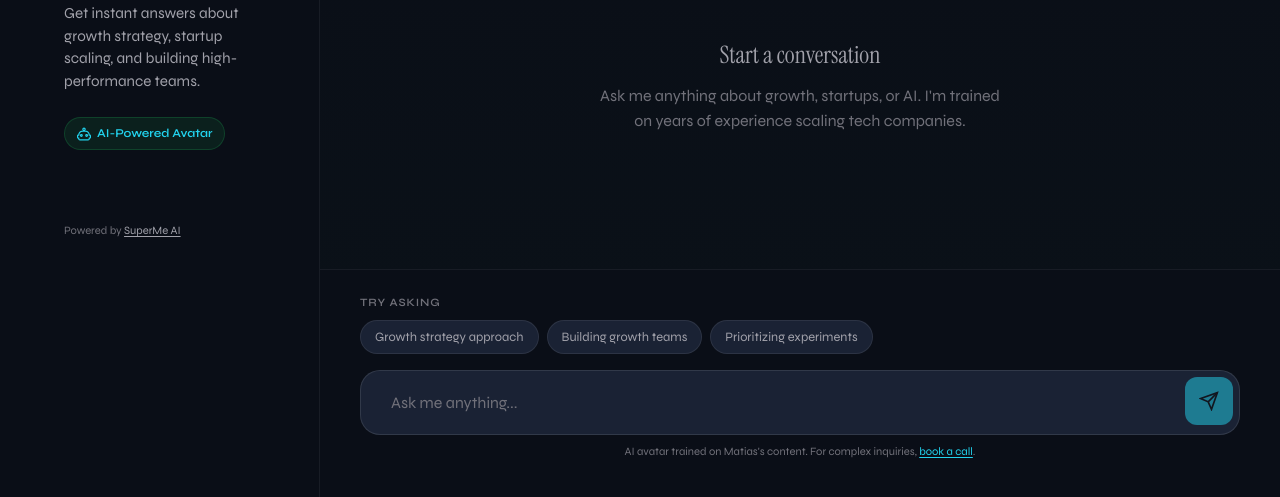
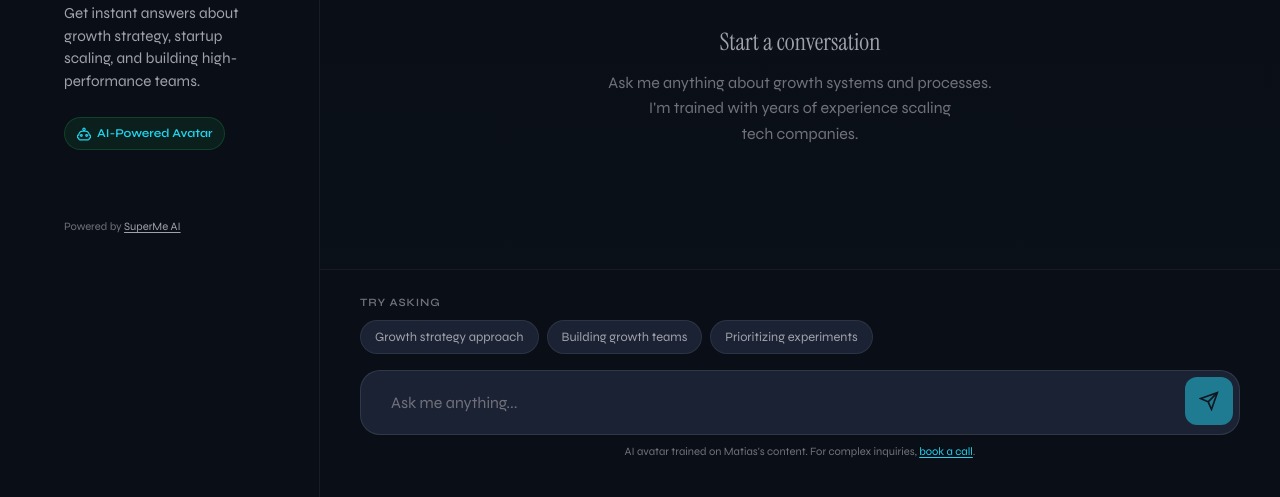
Before and after one commit to m-honorato/tacttus, a plain HTML site: page questions.html in a window 1280 px wide. Shown: the part 299-796 px from the top of the page. Drawn offline with Linux system fonts and the light colour scheme.

Commit message:
Update chat text, reduce spacing, update SuperMe link

```diff
--- a/questions.html
+++ b/questions.html
@@ -187,7 +187,7 @@
         .powered-by {
             font-size: 0.7rem;
             color: var(--color-text-muted);
-            margin-top: var(--space-xs);
+            margin-top: 4px;
         }
 
         .powered-by a {
@@ -489,7 +489,7 @@
                         </svg>
                         AI-Powered Avatar
                     </span>
-                    <p class="powered-by">Powered by <a href="https://superme.ai" target="_blank">SuperMe AI</a></p>
+                    <p class="powered-by">Powered by <a href="https://superme.ai/invite/matiashonorato" target="_blank">SuperMe AI</a></p>
                 </div>
             </aside>
 
@@ -513,7 +513,7 @@
                             <path d="M8 9h8M8 13h6" stroke-width="1.5"/>
                         </svg>
                         <h3>Start a conversation</h3>
-                        <p>Ask me anything about growth, startups, or AI. I'm trained on years of experience scaling tech&nbsp;companies.</p>
+                        <p>Ask me anything about growth systems and processes. I'm trained with years of experience scaling tech&nbsp;companies.</p>
                     </div>
                 </div>
 
```
